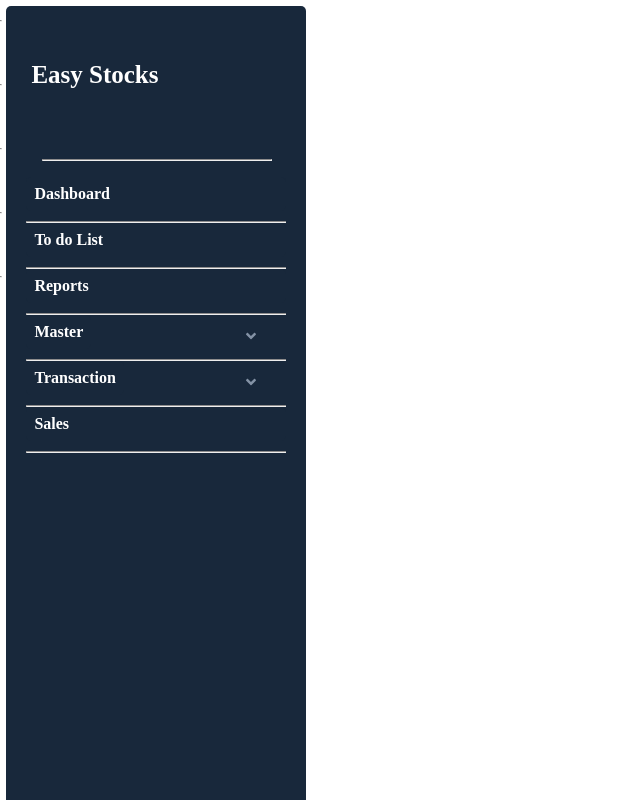
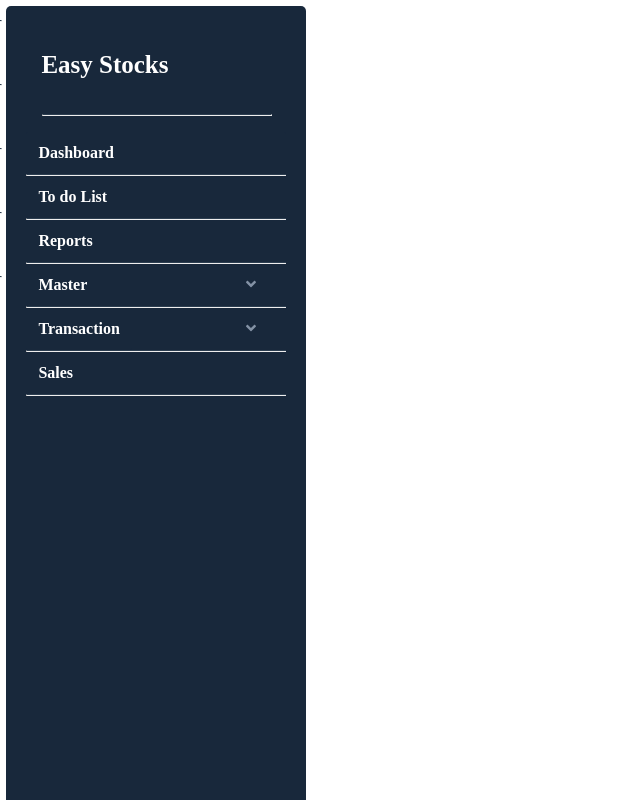
Before and after one commit to YMunasinghe/Stock-control-project-angular, an Angular app: page /sideNavBar in a window 1280 px wide. Shown: the whole page, without its empty margins (0-640 px from the left). Built offline with nearby package versions, Linux system fonts and the light colour scheme.

Commit message:
Update side-nav-bar.component.css

```diff
--- a/src/app/components/side-nav-bar/side-nav-bar.component.css
+++ b/src/app/components/side-nav-bar/side-nav-bar.component.css
@@ -40,7 +40,7 @@
 }
 
 .second-content {
-  padding: 7px 54px 7px 70px;
+  padding: 7px 5px 7px 70px;
   /*border-radius: 5px; !* Add rounded corners to the background *!*/
   transition: background-color 0.3s; /* Smooth background color transition on hover */
   font-weight: lighter;
@@ -84,7 +84,7 @@ hr {
   position: relative;
   width: 100%;
   /*border: none;*/
-  border-top: solid 1px #8d8c8c;
+  border-top: solid 1px #2c3e50;
 
 
 }
@@ -114,14 +114,13 @@ ul {
 }
 
 li {
-  margin-bottom: 10px;
+  /*margin-bottom: 10px;*/
   /* Add background color and padding to each list item */
   background-color: #18283b; /* Change this color to your desired background color */
-  padding: 8px;
-  border-radius: 5px; /* Add rounded corners to the background */
+  padding: 12px;
+  border-radius: 2px; /* Add rounded corners to the background */
   transition: background-color 0.3s; /* Smooth background color transition on hover */
   font-weight: 600;
-
 }
 
 /* Style the anchor (link) elements */
@@ -133,7 +132,7 @@ a {
 
 /* Add a hover effect for the list items */
 li:hover {
-  background-color: #425365; /* Change this color to your desired hover background color */
+  background-color: #2c3e50; /* Change this color to your desired hover background color */
 }
 
 .sidebar-header {
@@ -141,7 +140,7 @@ li:hover {
   align-items: center;
   /* background-color: #d7d6d6; */
   color: #ffffff;
-  padding: 10px 5px 45px 5px;
+  padding: 0 5px 10px 15px;
   border-radius: 5px;
   font-family: cursive;
 }
```
